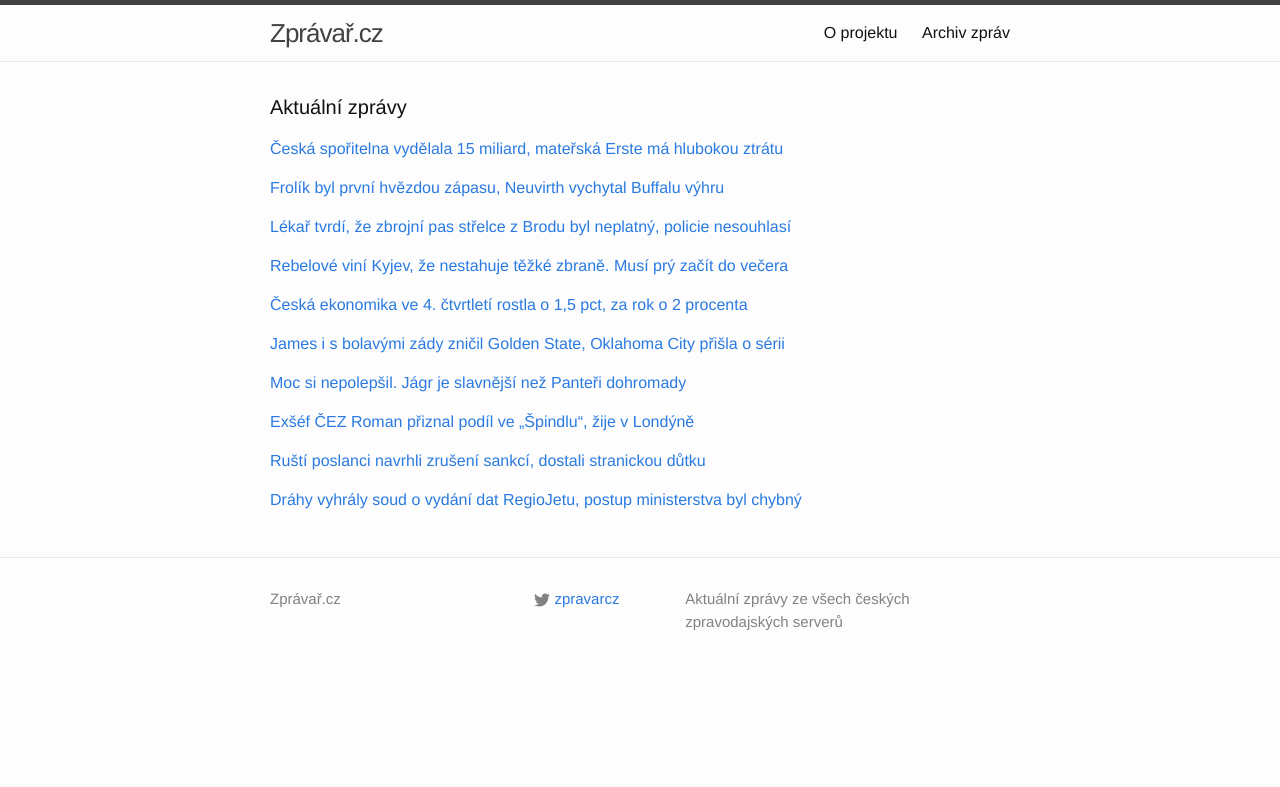
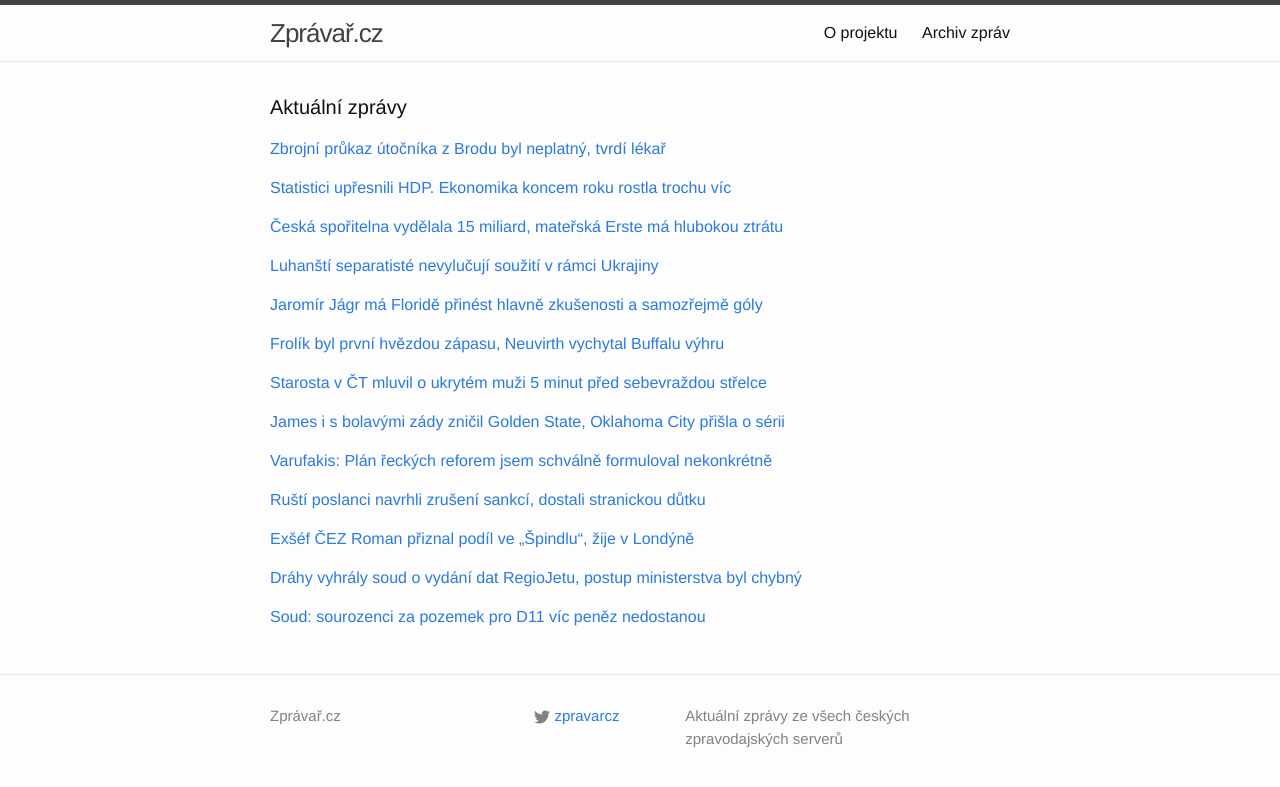
Before and after one commit to adliska/zpravar, a Jekyll site: the page built from index.html, in a window 1280 px wide. Shown: the top 787 px of the page. Built offline with Jekyll 4.4.1, drawn with Linux system fonts in a browser that asks for light colours; some of the changed lines change nothing that is shown.

Commit message:
zpravar news update

```diff
--- a/index.html
+++ b/index.html
@@ -5,8 +5,32 @@ layout: default
 <div class="home">
     <h1 class="page-heading">Aktuální zprávy</h1>
 
-<p><a href="javascript:;" onclick="toggle_visibility('zpravy0')">Česká spořitelna vydělala 15 miliard, mateřská Erste má hlubokou ztrátu</a></p>
+<p><a href="javascript:;" onclick="toggle_visibility('zpravy0')">Zbrojní průkaz útočníka z Brodu byl neplatný, tvrdí lékař</a></p>
 <div id="zpravy0" style="display:none">
+<ul>
+<li><a href=http://zpravy.aktualne.cz/domaci/zbrojni-prukaz-utocnika-z-brodu-byl-neplatny-rika-lekar/r~a76064bebe5d11e4833a0025900fea04/>Zbrojní průkaz útočníka z Brodu byl neplatný, tvrdí lékař - zpravy.aktualne.cz</a></li>
+<li><a href=http://www.novinky.cz/domaci/362823-zbrojni-prukaz-strelce-z-brodu-byl-neplatny-tvrdi-lekar-policie-nesouhlasi.html>Zbrojní průkaz střelce z Brodu byl neplatný, tvrdí lékař. Policie nesouhlasí - www.novinky.cz</a></li>
+<li><a href=http://www.rozhlas.cz/_zprava/strelec-v-uherskem-brode-podle-lekare-zabijel-bez-platneho-zbrojniho-prukazu--1460466>Střelec v Uherském Brodě podle lékaře zabíjel bez platného zbrojního průkazu - www.rozhlas.cz</a></li>
+<li><a href=http://www.denik.cz/z_domova/lekar-tvrdi-ze-zbrojni-pas-strelce-z-brodu-byl-neplatny-policie-nesouhlasi-20150.html>Lékař tvrdí, že zbrojní pas střelce z Brodu byl neplatný, policie nesouhlasí - www.denik.cz</a></li>
+<li><a href=http://echo24.cz/a/ipdHx>Lékař vraha z Uherského Brodu: Zbrojní průkaz měl neplatný - echo24.cz</a></li>
+<li><a href=http://www.ceskenoviny.cz/zpravy/zpravy/lekar-ct-rekl-ze-zbrojni-pas-byl-neplatny-policie-nesouhlasi/1186463>Lékař ČT řekl, že zbrojní pas byl neplatný, policie nesouhlasí - www.ceskenoviny.cz</a></li>
+<li><a href=http://www.ceskatelevize.cz/ct24/domaci/303049-podle-praktickeho-lekare-nemel-utocnik-platny-zbrojni-prukaz/>Podle praktického lékaře neměl útočník platný zbrojní průkaz - www.ceskatelevize.cz</a></li>
+<li><a href=http://www.ceskatelevize.cz/ct24/domaci/303049-podle-praktickeho-lekare-nemel-utocnik-platny-zbrojni-pas/>Podle praktického lékaře neměl útočník platný zbrojní pas - www.ceskatelevize.cz</a></li>
+<li><a href=http://www.ceskatelevize.cz/ct24/domaci/303049-podle-praktickeho-lekare-nemusel-mit-utocnik-platny-zbrojni-pas/>Podle praktického lékaře nemusel mít útočník platný zbrojní pas - www.ceskatelevize.cz</a></li>
+</ul>
+</div><p><a href="javascript:;" onclick="toggle_visibility('zpravy1')">Statistici upřesnili HDP. Ekonomika koncem roku rostla trochu víc</a></p>
+<div id="zpravy1" style="display:none">
+<ul>
+<li><a href=http://ekonomika.idnes.cz/ekonomika-rostla-koncem-roku-vic-d4z-/ekonomika.aspx?c=A150227_094611_ekonomika_fih>Statistici upřesnili HDP. Ekonomika koncem roku rostla trochu víc - ekonomika.idnes.cz</a></li>
+<li><a href=http://zpravy.e15.cz/domaci/ekonomika/ekonomika-v-zaveru-roku-rostla-rychleji-nez-odhadovali-statistici-1167221>Ekonomika v závěru roku rostla rychleji, než odhadovali statistici - zpravy.e15.cz</a></li>
+<li><a href=http://www.ceskatelevize.cz/ct24/ekonomika/303055-na-konci-roku-rostla-ekonomika-rychleji-o-1-5-procenta/>Na konci roku rostla ekonomika rychleji, o 1,5 procenta - www.ceskatelevize.cz</a></li>
+<li><a href=http://www.denik.cz/ekonomika/ceska-ekonomika-ve-4-ctvrtleti-rostla-o-1-5-pct-za-rok-o-2-procenta-20150227.html>Česká ekonomika ve 4. čtvrtletí rostla o 1,5 pct, za rok o 2 procenta - www.denik.cz</a></li>
+<li><a href=http://zpravy.aktualne.cz/ekonomika/cesko-se-vratilo-k-rustu-ekonomika-loni-rostla-o-2-procenta/r~f35a3d0cbe5a11e4ba57002590604f2e/>Česko se vrátilo k růstu, ekonomika loni rostla o 2 procenta - zpravy.aktualne.cz</a></li>
+<li><a href=http://byznys.ihned.cz/c1-63603370-ekonomika-rostla-na-konci-roku-rychleji-nez-statistici-puvodne-odhadovali>Ekonomika rostla na konci roku rychleji, než statistici původně odhadovali - byznys.ihned.cz</a></li>
+<li><a href=http://zpravy.e15.cz/domaci/ekonomika/ceska-ekonomika-loni-vzrostla-o-dve-procenta-1167221>Česká ekonomika loni vzrostla o dvě procenta - zpravy.e15.cz</a></li>
+</ul>
+</div><p><a href="javascript:;" onclick="toggle_visibility('zpravy2')">Česká spořitelna vydělala 15 miliard, mateřská Erste má hlubokou ztrátu</a></p>
+<div id="zpravy2" style="display:none">
 <ul>
 <li><a href=http://www.novinky.cz/ekonomika/362816-ceska-sporitelna-vydelala-15-miliard-materska-erste-ma-hlubokou-ztratu.html>Česká spořitelna vydělala 15 miliard, mateřská Erste má hlubokou ztrátu - www.novinky.cz</a></li>
 <li><a href=http://www.denik.cz/ekonomika/cisty-zisk-ceske-sporitelny-loni-klesl-o-3-3-procenta-na-15-miliard-20150227.html>Čistý zisk České spořitelny loni klesl o 3,3 procenta na 15 miliard - www.denik.cz</a></li>
@@ -16,8 +40,28 @@ layout: default
 <li><a href=http://zpravy.e15.cz/byznys/finance-a-bankovnictvi/cisty-zisk-ceske-sporitelny-loni-klesl-na-15-miliard-korun-1167203>Čistý zisk České spořitelny loni klesl na 15 miliard korun - zpravy.e15.cz</a></li>
 <li><a href=http://byznys.ihned.cz/c1-63602970-ceska-sporitelna-hlasi-zisk-naopak-materska-erste-je-v-rekordni-ztrate>Česká spořitelna hlásí zisk. Naopak mateřská Erste je v rekordní ztrátě - byznys.ihned.cz</a></li>
 </ul>
-</div><p><a href="javascript:;" onclick="toggle_visibility('zpravy1')">Frolík byl první hvězdou zápasu, Neuvirth vychytal Buffalu výhru</a></p>
-<div id="zpravy1" style="display:none">
+</div><p><a href="javascript:;" onclick="toggle_visibility('zpravy3')">Luhanští separatisté nevylučují soužití v rámci Ukrajiny</a></p>
+<div id="zpravy3" style="display:none">
+<ul>
+<li><a href=http://www.tyden.cz/rubriky/zahranici/rusko-a-okoli/luhansti-separatiste-nevylucuji-souziti-v-ramci-ukrajiny_334670.html>Luhanští separatisté nevylučují soužití v rámci Ukrajiny - www.tyden.cz</a></li>
+<li><a href=http://zahranicni.ihned.cz/evropa-slovensko/c1-63602960-ukrajina-stahovani-tezkych-zbrani-separatiste-teroriste-valka>Rebelové viní Kyjev, že nestahuje těžké zbraně. Musí prý začít do večera - zahranicni.ihned.cz</a></li>
+<li><a href=http://www.ceskatelevize.cz/ct24/svet/303048-luhansti-povstalci-nevylucuji-souziti-v-ramci-ukrajiny/>Luhanští povstalci nevylučují soužití v rámci Ukrajiny - www.ceskatelevize.cz</a></li>
+<li><a href=http://www.novinky.cz/zahranicni/evropa/362809-luhansti-povstalci-nevylucuji-souziti-v-ramci-ukrajiny.html>Luhanští povstalci nevylučují soužití v rámci Ukrajiny  - www.novinky.cz</a></li>
+<li><a href=http://www.ceskenoviny.cz/zpravy/zpravy/luhansti-povstalci-nevylucuji-souziti-v-ramci-ukrajiny/1186406>Luhanští povstalci nevylučují soužití v rámci Ukrajiny - www.ceskenoviny.cz</a></li>
+<li><a href=http://www.ceskenoviny.cz/zpravy/zpravy/na-vychode-ukrajiny-ma-pokracovat-odsun-tezkych-zbrani-z-fronty/1186391>Na východě Ukrajiny má pokračovat odsun těžkých zbraní z fronty - www.ceskenoviny.cz</a></li>
+</ul>
+</div><p><a href="javascript:;" onclick="toggle_visibility('zpravy4')">Jaromír Jágr má Floridě přinést hlavně zkušenosti a samozřejmě góly</a></p>
+<div id="zpravy4" style="display:none">
+<ul>
+<li><a href=http://www.rozhlas.cz/_zprava/jaromir-jagr-ma-floride-prinest-hlavne-zkusenosti-a-samozrejme-goly--1460464>Jaromír Jágr má Floridě přinést hlavně zkušenosti a samozřejmě góly - www.rozhlas.cz</a></li>
+<li><a href=http://sport.aktualne.cz/florida-ma-najednou-velke-plany-s-jagrem-chce-stanley-cup/r~b2f7a666be5811e4bdad0025900fea04/>Florida má najednou velké plány. S Jágrem chce Stanley Cup - sport.aktualne.cz</a></li>
+<li><a href=http://sport.aktualne.cz/moc-si-nepolepsil-jagr-je-slavnejsi-nez-panteri-dohromady/r~cd168a60be4111e49fc3002590604f2e/>Moc si nepolepšil. Jágr je slavnější než Panteři dohromady - sport.aktualne.cz</a></li>
+<li><a href=http://sport.aktualne.cz/panteri-jasaji-z-prichodu-jagra-klub-uz-prodava-jeho-dres/r~a81e67dcbe3c11e490f70025900fea04/>Panteři jásají z příchodu Jágra. Klub už prodává dresy s 68 - sport.aktualne.cz</a></li>
+<li><a href=http://www.tyden.cz/rubriky/sport/hokej/nhl/obrazem-prohlednete-si-cestu-hvezdneho-turisty-jardy-jagra_334655.html>OBRAZEM: Prohlédněte si cestu hvězdného turisty Jardy Jágra - www.tyden.cz</a></li>
+<li><a href=http://hokej.idnes.cz/jagr-prestup-florida-ohlasy-dresy-drv-/nhl.aspx?c=A150227_010221_nhl_bem>Jágrův přestup je matoucí, píší v zámoří. Florida už nabízí jeho dresy - hokej.idnes.cz</a></li>
+</ul>
+</div><p><a href="javascript:;" onclick="toggle_visibility('zpravy5')">Frolík byl první hvězdou zápasu, Neuvirth vychytal Buffalu výhru</a></p>
+<div id="zpravy5" style="display:none">
 <ul>
 <li><a href=http://www.rozhlas.cz/_zprava/frolik-byl-prvni-hvezdou-zapasu-neuvirth-vychytal-buffalu-vyhru--1460428>Frolík byl první hvězdou zápasu, Neuvirth vychytal Buffalu výhru - www.rozhlas.cz</a></li>
 <li><a href=http://sport.aktualne.cz/voracek-nebodoval-play-off-se-vzdaluje-frolik-prvni-hvezda/r~8b6f9736be4c11e490f70025900fea04/>Voráček nebodoval, play off se vzdaluje. Frolík první hvězda - sport.aktualne.cz</a></li>
@@ -26,68 +70,55 @@ layout: default
 <li><a href=http://www.sportovninoviny.cz/zpravy/frolik-byl-vyhlasen-prvni-hvezdou-zapasu-voracek-nebodoval/1186413>Frolík byl vyhlášen první hvězdou zápasu, Voráček nebodoval - www.sportovninoviny.cz</a></li>
 <li><a href=http://hokej.idnes.cz/neuvirth-vychytal-buffalu-dalsi-vyhru-dy4-/nhl.aspx?c=A150227_064351_nhl_Mkr>Neuvirth vychytal Buffalu další výhru, Frolík s Eratem měli asistenci - hokej.idnes.cz</a></li>
 </ul>
-</div><p><a href="javascript:;" onclick="toggle_visibility('zpravy2')">Lékař tvrdí, že zbrojní pas střelce z Brodu byl neplatný, policie nesouhlasí</a></p>
-<div id="zpravy2" style="display:none">
+</div><p><a href="javascript:;" onclick="toggle_visibility('zpravy6')">Starosta v ČT mluvil o ukrytém muži 5 minut před sebevraždou střelce</a></p>
+<div id="zpravy6" style="display:none">
 <ul>
-<li><a href=http://www.denik.cz/z_domova/lekar-tvrdi-ze-zbrojni-pas-strelce-z-brodu-byl-neplatny-policie-nesouhlasi-20150.html>Lékař tvrdí, že zbrojní pas střelce z Brodu byl neplatný, policie nesouhlasí - www.denik.cz</a></li>
-<li><a href=http://echo24.cz/a/ipdHx>Lékař vraha z Uherského Brodu: Zbrojní průkaz měl neplatný - echo24.cz</a></li>
-<li><a href=http://www.ceskenoviny.cz/zpravy/zpravy/lekar-ct-rekl-ze-zbrojni-pas-byl-neplatny-policie-nesouhlasi/1186463>Lékař ČT řekl, že zbrojní pas byl neplatný, policie nesouhlasí - www.ceskenoviny.cz</a></li>
-<li><a href=http://www.ceskatelevize.cz/ct24/domaci/303049-podle-praktickeho-lekare-nemel-utocnik-platny-zbrojni-prukaz/>Podle praktického lékaře neměl útočník platný zbrojní průkaz - www.ceskatelevize.cz</a></li>
-<li><a href=http://www.ceskatelevize.cz/ct24/domaci/303049-podle-praktickeho-lekare-nemel-utocnik-platny-zbrojni-pas/>Podle praktického lékaře neměl útočník platný zbrojní pas - www.ceskatelevize.cz</a></li>
-<li><a href=http://www.ceskatelevize.cz/ct24/domaci/303049-podle-praktickeho-lekare-nemusel-mit-utocnik-platny-zbrojni-pas/>Podle praktického lékaře nemusel mít útočník platný zbrojní pas - www.ceskatelevize.cz</a></li>
+<li><a href=http://www.ceskenoviny.cz/zpravy/zpravy/starosta-v-ct-mluvil-o-ukrytem-muzi-5-minut-pred-sebevrazdou-strelce/1186355>Starosta v ČT mluvil o ukrytém muži 5 minut před sebevraždou střelce - www.ceskenoviny.cz</a></li>
+<li><a href=http://www.denik.cz/z_domova/starosta-v-ct-mluvil-o-ukrytem-5-minut-pred-sebevrazdou-strelce-20150227.html>Starosta v televizi mluvil o ukrytém muži pět minut před sebevraždou střelce - www.denik.cz</a></li>
+<li><a href=http://domaci.ihned.cz/c1-63603160-uhersky-brod-druzba-strelba-starosta-zive-vysilani-chovanec>Když starosta mluvil o ukrytém muži v restauraci, střelec byl již po smrti - domaci.ihned.cz</a></li>
+<li><a href=http://www.novinky.cz/domaci/362801-vyrok-starosty-z-brodu-zivot-muze-na-wc-zrejme-ohrozit-nemohl-vrah-uz-pravdepodobne-nezil.html>Výrok starosty z Brodu život muže na WC zřejmě ohrozit nemohl. Vrah už pravděpodobně nežil. - www.novinky.cz</a></li>
 </ul>
-</div><p><a href="javascript:;" onclick="toggle_visibility('zpravy3')">Rebelové viní Kyjev, že nestahuje těžké zbraně. Musí prý začít do večera</a></p>
-<div id="zpravy3" style="display:none">
-<ul>
-<li><a href=http://zahranicni.ihned.cz/evropa-slovensko/c1-63602960-ukrajina-stahovani-tezkych-zbrani-separatiste-teroriste-valka>Rebelové viní Kyjev, že nestahuje těžké zbraně. Musí prý začít do večera - zahranicni.ihned.cz</a></li>
-<li><a href=http://www.ceskatelevize.cz/ct24/svet/303048-luhansti-povstalci-nevylucuji-souziti-v-ramci-ukrajiny/>Luhanští povstalci nevylučují soužití v rámci Ukrajiny - www.ceskatelevize.cz</a></li>
-<li><a href=http://www.novinky.cz/zahranicni/evropa/362809-luhansti-povstalci-nevylucuji-souziti-v-ramci-ukrajiny.html>Luhanští povstalci nevylučují soužití v rámci Ukrajiny  - www.novinky.cz</a></li>
-<li><a href=http://www.ceskenoviny.cz/zpravy/zpravy/luhansti-povstalci-nevylucuji-souziti-v-ramci-ukrajiny/1186406>Luhanští povstalci nevylučují soužití v rámci Ukrajiny - www.ceskenoviny.cz</a></li>
-<li><a href=http://www.ceskenoviny.cz/zpravy/zpravy/na-vychode-ukrajiny-ma-pokracovat-odsun-tezkych-zbrani-z-fronty/1186391>Na východě Ukrajiny má pokračovat odsun těžkých zbraní z fronty - www.ceskenoviny.cz</a></li>
-</ul>
-</div><p><a href="javascript:;" onclick="toggle_visibility('zpravy4')">Česká ekonomika ve 4. čtvrtletí rostla o 1,5 pct, za rok o 2 procenta</a></p>
-<div id="zpravy4" style="display:none">
-<ul>
-<li><a href=http://www.denik.cz/ekonomika/ceska-ekonomika-ve-4-ctvrtleti-rostla-o-1-5-pct-za-rok-o-2-procenta-20150227.html>Česká ekonomika ve 4. čtvrtletí rostla o 1,5 pct, za rok o 2 procenta - www.denik.cz</a></li>
-<li><a href=http://zpravy.aktualne.cz/ekonomika/cesko-se-vratilo-k-rustu-ekonomika-loni-rostla-o-2-procenta/r~f35a3d0cbe5a11e4ba57002590604f2e/>Česko se vrátilo k růstu, ekonomika loni rostla o 2 procenta - zpravy.aktualne.cz</a></li>
-<li><a href=http://byznys.ihned.cz/c1-63603370-ekonomika-rostla-na-konci-roku-rychleji-nez-statistici-puvodne-odhadovali>Ekonomika rostla na konci roku rychleji, než statistici původně odhadovali - byznys.ihned.cz</a></li>
-<li><a href=http://zpravy.e15.cz/domaci/ekonomika/ceska-ekonomika-loni-vzrostla-o-dve-procenta-1167221>Česká ekonomika loni vzrostla o dvě procenta - zpravy.e15.cz</a></li>
-</ul>
-</div><p><a href="javascript:;" onclick="toggle_visibility('zpravy5')">James i s bolavými zády zničil Golden State, Oklahoma City přišla o sérii</a></p>
-<div id="zpravy5" style="display:none">
+</div><p><a href="javascript:;" onclick="toggle_visibility('zpravy7')">James i s bolavými zády zničil Golden State, Oklahoma City přišla o sérii</a></p>
+<div id="zpravy7" style="display:none">
 <ul>
 <li><a href=http://sport.idnes.cz/basketbalova-nba-0kd-/basket.aspx?c=A150227_085937_sport-basket_ald>James i s bolavými zády zničil Golden State, Oklahoma City přišla o sérii - sport.idnes.cz</a></li>
 <li><a href=http://www.denik.cz/ostatni_sport/cleveland-porazil-vedouci-golden-state-diky-42-bodum-jamese-20150227.html>Cleveland porazil vedoucí Golden State díky 42 bodům Jamese - www.denik.cz</a></li>
 <li><a href=http://sport.aktualne.cz/42-bodu-james-rozstrilel-nejlepsi-klub-nba-golden-state/r~6d647aa4be5611e4833a0025900fea04/>42 bodů. James rozstřílel nejlepší klub NBA Golden State - sport.aktualne.cz</a></li>
 <li><a href=http://www.sportovninoviny.cz/zpravy/cleveland-porazil-vedouci-celek-nba-diky-42-bodum-jamese/1186443>Cleveland porazil vedoucí celek NBA díky 42 bodům Jamese - www.sportovninoviny.cz</a></li>
 </ul>
-</div><p><a href="javascript:;" onclick="toggle_visibility('zpravy6')">Moc si nepolepšil. Jágr je slavnější než Panteři dohromady</a></p>
-<div id="zpravy6" style="display:none">
+</div><p><a href="javascript:;" onclick="toggle_visibility('zpravy8')">Varufakis: Plán řeckých reforem jsem schválně formuloval nekonkrétně</a></p>
+<div id="zpravy8" style="display:none">
 <ul>
-<li><a href=http://sport.aktualne.cz/moc-si-nepolepsil-jagr-je-slavnejsi-nez-panteri-dohromady/r~cd168a60be4111e49fc3002590604f2e/>Moc si nepolepšil. Jágr je slavnější než Panteři dohromady - sport.aktualne.cz</a></li>
-<li><a href=http://sport.aktualne.cz/panteri-jasaji-z-prichodu-jagra-klub-uz-prodava-jeho-dres/r~a81e67dcbe3c11e490f70025900fea04/>Panteři jásají z příchodu Jágra. Klub už prodává dresy s 68 - sport.aktualne.cz</a></li>
-<li><a href=http://www.tyden.cz/rubriky/sport/hokej/nhl/obrazem-prohlednete-si-cestu-hvezdneho-turisty-jardy-jagra_334655.html>OBRAZEM: Prohlédněte si cestu hvězdného turisty Jardy Jágra - www.tyden.cz</a></li>
-<li><a href=http://hokej.idnes.cz/jagr-prestup-florida-ohlasy-dresy-drv-/nhl.aspx?c=A150227_010221_nhl_bem>Jágrův přestup je matoucí, píší v zámoří. Florida už nabízí jeho dresy - hokej.idnes.cz</a></li>
+<li><a href=http://zpravy.e15.cz/zahranicni/ekonomika/varufakis-plan-reckych-reforem-jsem-schvalne-formuloval-nekonkretne-1167246>Varufakis: Plán řeckých reforem jsem schválně formuloval nekonkrétně - zpravy.e15.cz</a></li>
+<li><a href=http://zpravy.e15.cz/zahranicni/ekonomika/varufakis-plan-reckych-reforem-je-nekonkretne-formulovan-zamerne-1167246>Varufakis: Plán řeckých reforem je nekonkrétně formulován záměrně - zpravy.e15.cz</a></li>
+<li><a href=http://www.financninoviny.cz/zpravodajstvi/zpravy/recky-reformni-plan-ma-neurcite-zneni-umyslne-tvrdi-varufakis/1186474>Řecký reformní plán má neurčité znění úmyslně, tvrdí Varufakis - www.financninoviny.cz</a></li>
 </ul>
-</div><p><a href="javascript:;" onclick="toggle_visibility('zpravy7')">Exšéf ČEZ Roman přiznal podíl ve „Špindlu“, žije v Londýně</a></p>
-<div id="zpravy7" style="display:none">
+</div><p><a href="javascript:;" onclick="toggle_visibility('zpravy9')">Ruští poslanci navrhli zrušení sankcí, dostali stranickou důtku</a></p>
+<div id="zpravy9" style="display:none">
+<ul>
+<li><a href=http://echo24.cz/a/wqXLE>Ruští poslanci navrhli zrušení sankcí, dostali stranickou důtku - echo24.cz</a></li>
+<li><a href=http://www.novinky.cz/zahranicni/evropa/362811-rusti-poslanci-navrhli-zruseni-sankci-dostali-stranickou-dutku.html>Ruští poslanci navrhli zrušení sankcí, dostali stranickou důtku - www.novinky.cz</a></li>
+<li><a href=http://zpravy.idnes.cz/rusti-poslanci-trest-za-navrh-zakona-zrusit-sankce-na-potraviny-ze-zapadu-1tr-/zahranicni.aspx?c=A150227_063811_zahranicni_skr>Ruští poslanci, kteří navrhli zrušit sankce, dostali stranickou důtku  - zpravy.idnes.cz</a></li>
+</ul>
+</div><p><a href="javascript:;" onclick="toggle_visibility('zpravy10')">Exšéf ČEZ Roman přiznal podíl ve „Špindlu“, žije v Londýně</a></p>
+<div id="zpravy10" style="display:none">
 <ul>
 <li><a href=http://echo24.cz/a/wZerh>Exšéf ČEZ Roman přiznal podíl ve „Špindlu“, žije v Londýně - echo24.cz</a></li>
 <li><a href=http://zpravy.aktualne.cz/ekonomika/roman-studuje-v-londyne-po-navratu-se-chce-venovat-skolstvi/r~1ce3e3eebe4c11e4ba57002590604f2e/>Roman studuje v Londýně, po návratu se chce věnovat školství - zpravy.aktualne.cz</a></li>
 <li><a href=http://www.denik.cz/ekonomika/byvaly-sef-cez-roman-priznal-podil-v-horskem-stredisku-ve-spindlu-20150227.html>Bývalý šéf ČEZ Roman přiznal podíl v horském středisku ve Špindlu - www.denik.cz</a></li>
 </ul>
-</div><p><a href="javascript:;" onclick="toggle_visibility('zpravy8')">Ruští poslanci navrhli zrušení sankcí, dostali stranickou důtku</a></p>
-<div id="zpravy8" style="display:none">
-<ul>
-<li><a href=http://echo24.cz/a/wqXLE>Ruští poslanci navrhli zrušení sankcí, dostali stranickou důtku - echo24.cz</a></li>
-<li><a href=http://www.novinky.cz/zahranicni/evropa/362811-rusti-poslanci-navrhli-zruseni-sankci-dostali-stranickou-dutku.html>Ruští poslanci navrhli zrušení sankcí, dostali stranickou důtku - www.novinky.cz</a></li>
-<li><a href=http://zpravy.idnes.cz/rusti-poslanci-trest-za-navrh-zakona-zrusit-sankce-na-potraviny-ze-zapadu-1tr-/zahranicni.aspx?c=A150227_063811_zahranicni_skr>Ruští poslanci, kteří navrhli zrušit sankce, dostali stranickou důtku  - zpravy.idnes.cz</a></li>
-</ul>
-</div><p><a href="javascript:;" onclick="toggle_visibility('zpravy9')">Dráhy vyhrály soud o vydání dat RegioJetu, postup ministerstva byl chybný</a></p>
-<div id="zpravy9" style="display:none">
+</div><p><a href="javascript:;" onclick="toggle_visibility('zpravy11')">Dráhy vyhrály soud o vydání dat RegioJetu, postup ministerstva byl chybný</a></p>
+<div id="zpravy11" style="display:none">
 <ul>
 <li><a href=http://zpravy.e15.cz/domaci/udalosti/drahy-vyhraly-soud-o-vydani-dat-regiojetu-postup-ministerstva-byl-chybny-1167141>Dráhy vyhrály soud o vydání dat RegioJetu, postup ministerstva byl chybný - zpravy.e15.cz</a></li>
 <li><a href=http://www.financninoviny.cz/zpravodajstvi/zpravy/soud-oznacil-za-chybny-postup-vydani-cisel-cd-konkurenci/1186445>Soud označil za chybný postup vydání čísel ČD konkurenci - www.financninoviny.cz</a></li>
 <li><a href=http://zpravy.e15.cz/domaci/udalosti/drahy-vyhraly-soud-s-regiojetem-o-zverejneni-dat-1167141>Dráhy vyhrály soud s RegioJetem o zveřejnění dat - zpravy.e15.cz</a></li>
 </ul>
+</div><p><a href="javascript:;" onclick="toggle_visibility('zpravy12')">Soud: sourozenci za pozemek pro D11 víc peněz nedostanou</a></p>
+<div id="zpravy12" style="display:none">
+<ul>
+<li><a href=http://www.tyden.cz/rubriky/domaci/soud-sourozenci-za-pozemek-pro-d11-vic-penez-nedostanou_334660.html>Soud: sourozenci za pozemek pro D11 víc peněz nedostanou - www.tyden.cz</a></li>
+<li><a href=http://www.tyden.cz/rubriky/domaci/soud-sourozenci-za-pozemek-pro-d11-vice-penez-nedostanou_334660.html>Soud: sourozenci za pozemek pro D11 víc peněz nedostanou - www.tyden.cz</a></li>
+<li><a href=http://www.ceskatelevize.cz/ct24/regiony/303051-za-pozemek-pro-dalnici-dostal-sedmnactkrat-mene-na-nic-vice-narok-nema/>Za pozemek pro dálnici dostal sedmnáctkrát méně, na nic více nárok nemá - www.ceskatelevize.cz</a></li>
+</ul>
 </div></div>
```
